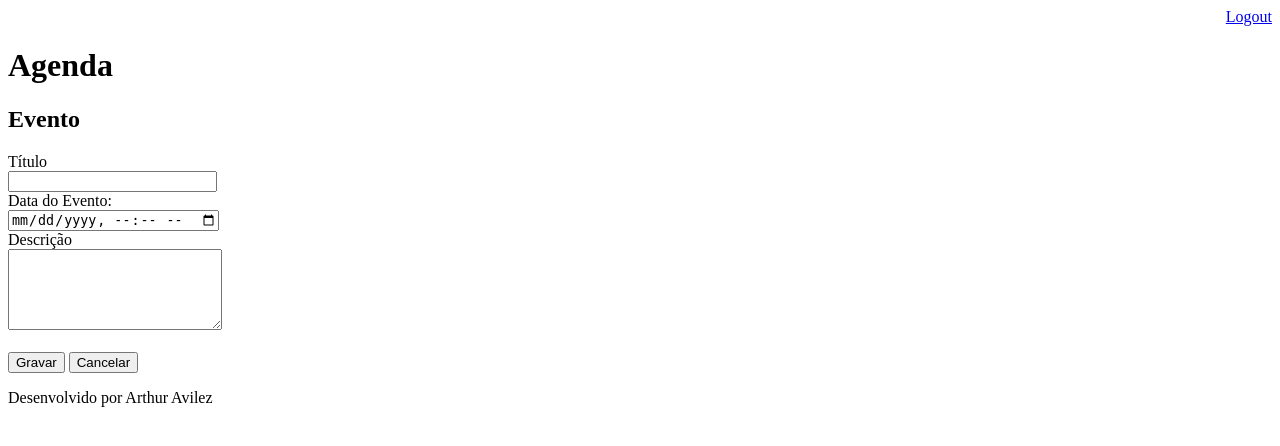
After one commit to arthuravilez/agenda, a Django app: page /agenda/evento/ in a window 1280 px wide. The commit adds this page. Shown: the top 446 px of the page. Run offline with Django 3.2, Linux system fonts and the light colour scheme; a user stored in the database is signed in.

Commit message:
Incluido template para inserção de eventos da agenda, incluido o gitignore para arquivos compilados

```diff
--- a/agenda/urls.py
+++ b/agenda/urls.py
@@ -21,6 +21,8 @@ from django.views.generic import RedirectView
 urlpatterns = [
     path('admin/', admin.site.urls),
     path('agenda/', views.lista_eventos),
+    path('agenda/evento/', views.evento),
+    path('agenda/evento/submit', views.submit_evento),
     path('', RedirectView.as_view(url='/agenda/')),
     path('login/', views.login_user),
     path('login/submit', views.submit_login),
--- a/core/views.py
+++ b/core/views.py
@@ -32,9 +32,26 @@ def submit_login(request):
 
 
 @login_required(login_url='/login/')
-
 def lista_eventos(request):
     usuario = request.user
     evento = Evento.objects.filter(usuario=usuario)
     dados = {'eventos': evento}
     return render(request, 'agenda.html', dados)
+
+@login_required(login_url='/login/')
+def evento(request):
+    return render(request, 'evento.html')
+
+
+@login_required(login_url='/login/')
+def submit_evento(request):
+    if request.POST:
+        titulo = request.POST.get('titulo')
+        data_evento = request.POST.get('data_evento')
+        descricao = request.POST.get('descricao')
+        usuario = request.user
+        Evento.objects.create(titulo = titulo,
+                              data_evento = data_evento,
+                              descricao = descricao,
+                              usuario = usuario)
+    return redirect('/')
--- a/templates/agenda.html
+++ b/templates/agenda.html
@@ -2,6 +2,9 @@
 
 {% block content %}
     <h2>Agendamentos</h2>
+    <a href="evento/">
+        <button type="button">Novo Evento</button>
+    </a>
 
     <ul>
         {% for evento in eventos %}
--- /dev/null
+++ b/templates/evento.html
@@ -0,0 +1,26 @@
+{% extends "model-page.html" %}
+
+
+{% block content %}
+
+<h2>Evento</h2>
+<form action="submit" method="POST">{% csrf_token %}
+    <labe>Título</labe>
+    <br>
+    <input type="text" name="titulo" size="23">
+    <br>
+    <labe>Data do Evento:</labe>
+    <br>
+    <input type="datetime-local" name="data_evento">
+    <br>
+    <labe>Descrição</labe>
+    <br>
+    <textarea name="descricao"  cols="24" rows="5"></textarea>
+    <br><br>
+    <button type="submit">Gravar</button>
+    <a href="/">
+        <button type="button">Cancelar</button>
+    </a>
+</form>
+
+{% endblock %}
```
Also changed, not shown: db.sqlite3, 1 other file.
